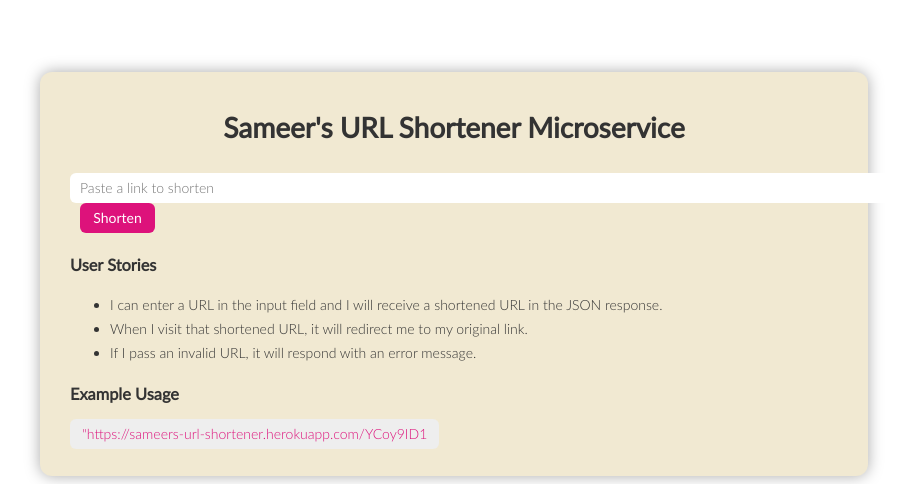
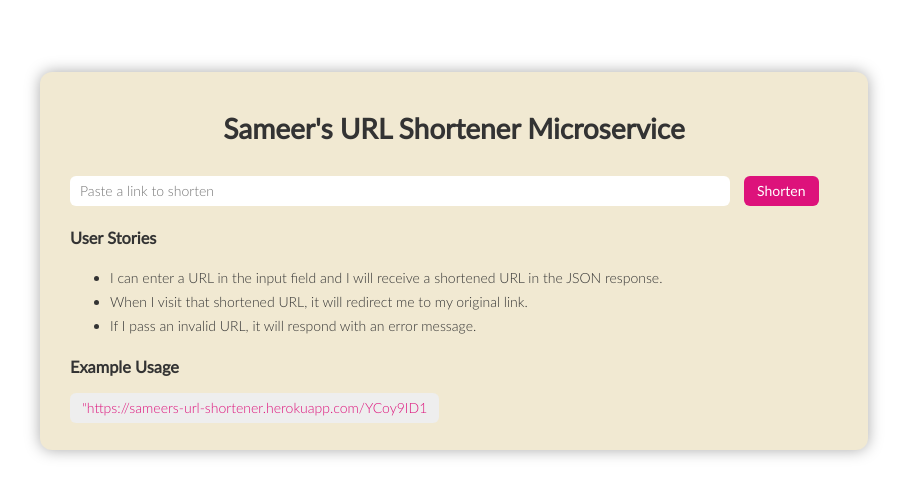
Before and after one commit to sameer-ingavale/NodeJS-URL-Shortener-Microservice, a website: page public/index.html in a window 1280 px wide. Shown: the top 484 px of the page, without its empty margins (186-1093 px from the left). Drawn offline with Linux system fonts and the light colour scheme.

Commit message:
input field css fix

```diff
--- a/public/index.html
+++ b/public/index.html
@@ -16,7 +16,7 @@
       <div class="mainWrapper">
         <h1>Sameer's URL Shortener Microservice</h1>
         <div class="form-wrapper">
-          <form action="/api/url/shorten" method="POST">
+          <form action="/api/url/shorten" method="POST" class="form">
             <input
               class="input-url"
               type="link"
--- a/public/style.css
+++ b/public/style.css
@@ -1,3 +1,9 @@
+@media only screen and (max-width: 1088px) {
+  .submit-button {
+    margin-top: 10px;
+  }
+}
+
 @font-face {
   font-family: "lato";
   src: url(fonts/Lato-Regular.ttf);
@@ -29,7 +35,7 @@
 h1 {
   font-family: lato;
   text-align: center;
-  line-height: 2rem;
+  line-height: 2.2rem;
 }
 
 h3 {
@@ -65,13 +71,14 @@
 }
 
 .input-url {
-  width: 100vh;
+  width: 50vw;
   height: 30px;
   border: none;
   border-radius: 6px;
   padding: 0px 10px 0px 10px;
   color: #0645ad;
   font-size: 14px;
+  margin-right: 10px;
 }
 
 .input-url:focus {
@@ -85,7 +92,6 @@
   color: white;
   background-color: #dd127b;
   font-family: lato;
-  margin-left: 10px;
   border-radius: 6px;
   font-size: 14px;
 }
@@ -106,6 +112,7 @@
   border: none;
   border-radius: 6px;
   font-size: 14px;
+  line-height: 25px;
 }
 
 .fab {
```
